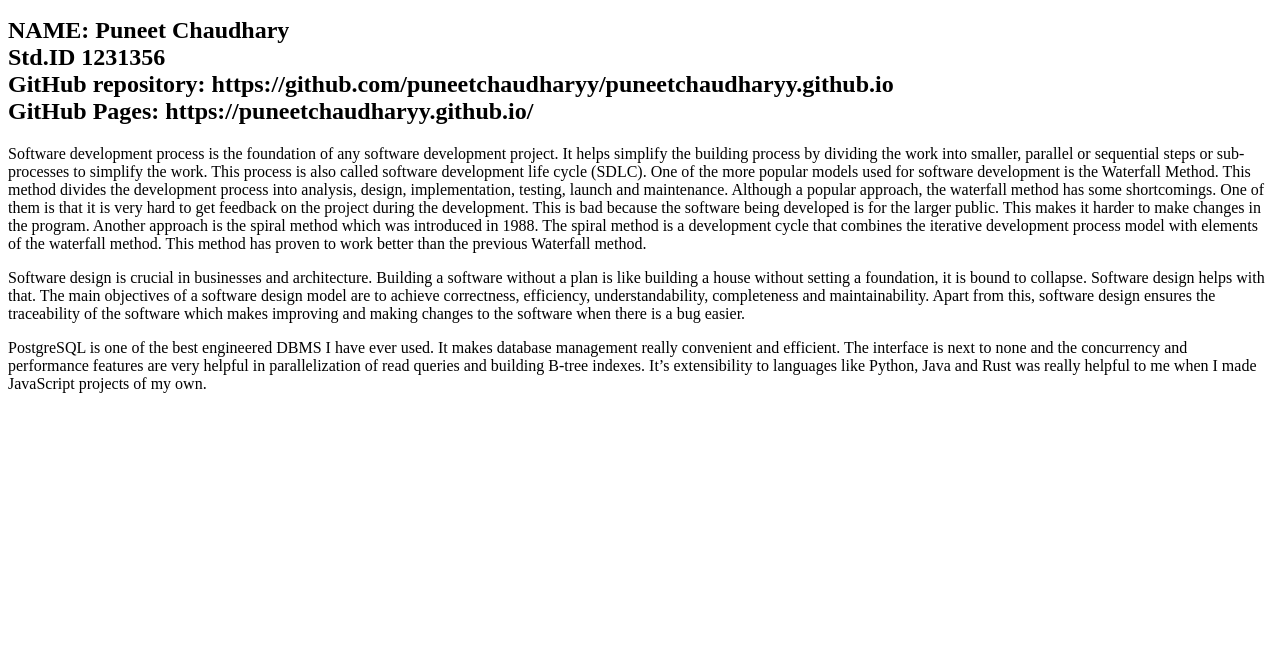
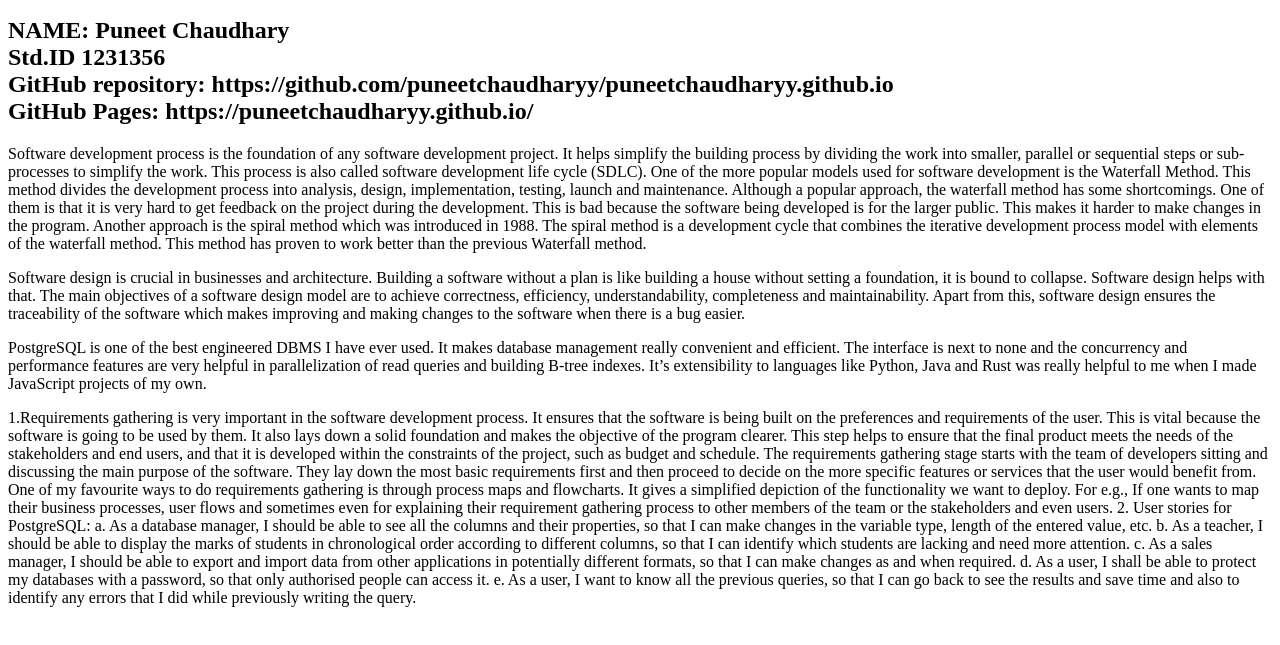
Before and after one commit to puneetchaudharyy/puneetchaudharyy.github.io, a plain HTML site: page index.html in a window 1280 px wide. Shown: the part 101-746 px from the top of the page. Drawn offline with Linux system fonts and the light colour scheme.

Commit message:
Update index.html for WA2

```diff
--- a/index.html
+++ b/index.html
@@ -11,5 +11,17 @@
     <p> Software development process is the foundation of any software development project. It helps simplify the building process by dividing the work into smaller, parallel or sequential steps or sub-processes to simplify the work. This process is also called software development life cycle (SDLC). One of the more popular models used for software development is the Waterfall Method. This method divides the development process into analysis, design, implementation, testing, launch and maintenance. Although a popular approach, the waterfall method has some shortcomings. One of them is that it is very hard to get feedback on the project during the development. This is bad because the software being developed is for the larger public. This makes it harder to make changes in the program. Another approach is the spiral method which was introduced in 1988. The spiral method is a development cycle that combines the iterative development process model with elements of the waterfall method. This method has proven to work better than the previous Waterfall method.</p>
     <p></p>Software design is crucial in businesses and architecture. Building a software without a plan is like building a house without setting a foundation, it is bound to collapse. Software design helps with that. The main objectives of a software design model are to achieve correctness, efficiency, understandability, completeness and maintainability. Apart from this, software design ensures the traceability of the software which makes improving and making changes to the software when there is a bug easier. </p>
     <p></p>PostgreSQL is one of the best engineered DBMS I have ever used. It makes database management really convenient and efficient. The interface is next to none and the concurrency and performance features are very helpful in parallelization of read queries and building B-tree indexes. It’s extensibility to languages like Python, Java and Rust was really helpful to me when I made JavaScript projects of my own. </p>
+    <p>
+      1.Requirements gathering is very important in the software development process. It ensures that the software is being built on the preferences and requirements of the user. This is vital because the software is going to be used by them. It also lays down a solid foundation and makes the objective of the program clearer. This step helps to ensure that the final product meets the needs of the stakeholders and end users, and that it is developed within the constraints of the project, such as budget and schedule.
+      The requirements gathering stage starts with the team of developers sitting and discussing the main purpose of the software. They lay down the most basic requirements first and then proceed to decide on the more specific features or services that the user would benefit from.
+      One of my favourite ways to do requirements gathering is through process maps and flowcharts. It gives a simplified depiction of the functionality we want to deploy. For e.g., If one wants to map their business processes, user flows and sometimes even for explaining their requirement gathering process to other members of the team or the stakeholders and even users.
+
+      2.	User stories for PostgreSQL:
+          a.	As a database manager, I should be able to see all the columns and their properties, so that I can make changes in the variable type, length of the entered value, etc.
+          b.	As a teacher, I should be able to display the marks of students in chronological order according to different columns, so that I can identify which students are lacking and need more attention.
+          c.	As a sales manager, I should be able to export and import data from other applications in potentially different formats, so that I can make changes as and when required.
+          d.	As a user, I shall be able to protect my databases with a password, so that only authorised people can access it.
+          e.	As a user, I want to know all the previous queries, so that I can go back to see the results and save time and also to identify any errors that I did while previously writing the query.
+    </p>
   </body>
 </html>
```
